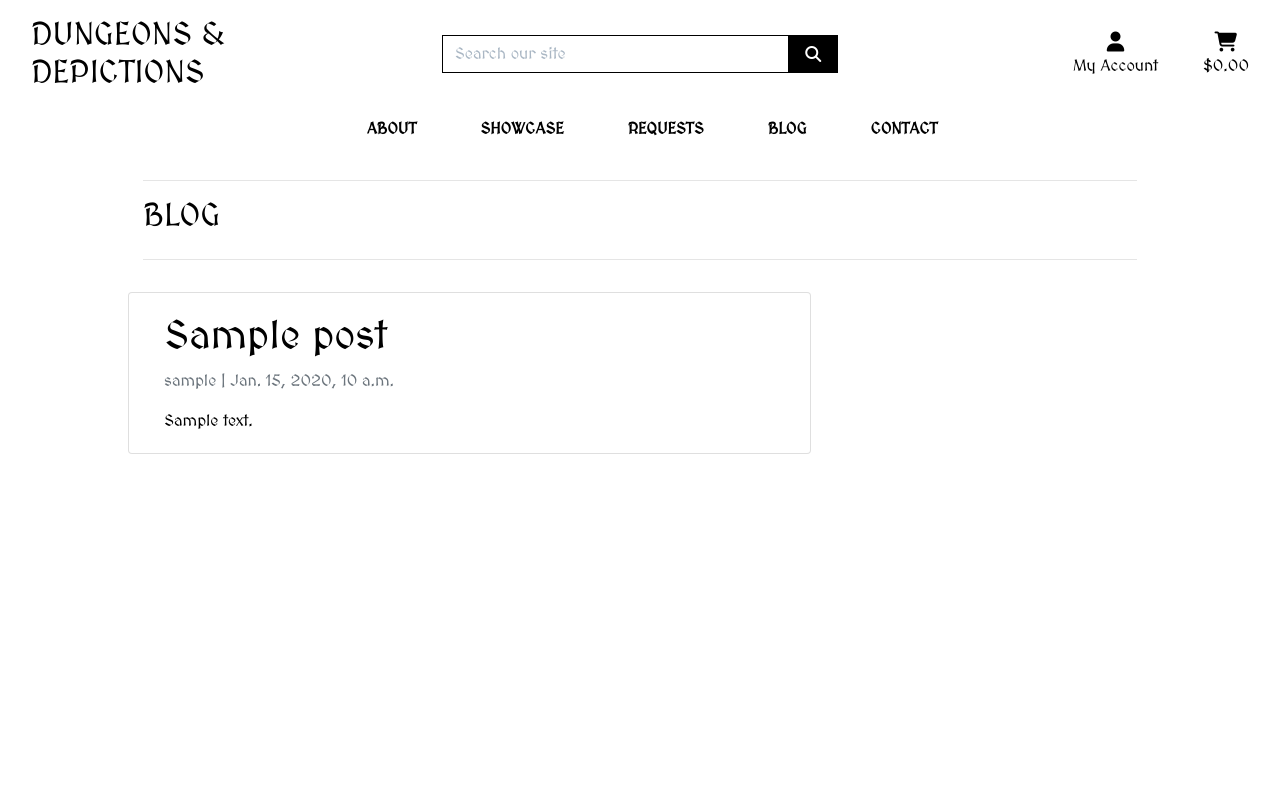
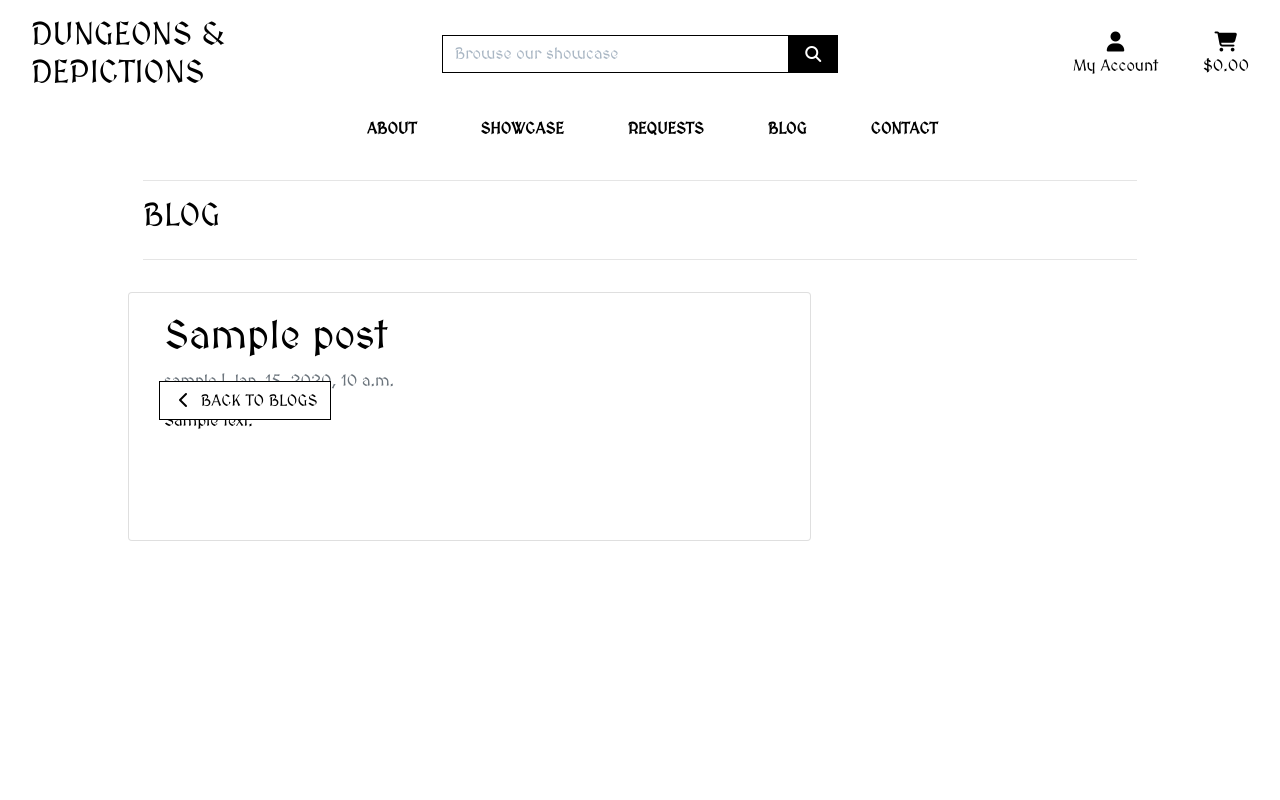
Before and after one commit to Code-Institute-Submissions/ci_milestone_project_4_dungeons_and_depictions, a Django app: a page that uses templates/base.html in a window 1280 px wide. Run offline with Django 3.2, Linux system fonts and the light colour scheme; tables that the repository leaves empty hold one stand-in row (values such as "Sample post"); parts of the project's set-up code (start-up, migrations or seed data) failed here and were passed over; some libraries are stand-ins or nearby versions.

Commit message:
Blog functional and buttons styled and added nav elements.

```diff
--- a/blog/templates/blog/blog.html
+++ b/blog/templates/blog/blog.html
@@ -28,7 +28,7 @@
 						<h2 class="card-title">{{ post.title }}</h2>
 						<p class="card-text text-muted h6">{{ post.author }} | {{ post.created_on}} </p>
 						<p class="card-text">{{post.content|slice:":200" }}</p>
-						<a href="{% url 'post_detail' post.slug  %}" class="btn btn-primary">Read More &rarr;</a>
+						<a href="{% url 'post_detail' post.slug  %}" class="btn btn-black rounded-0 mt-5">Read More &rarr;</a>
 					</div>
 				</div>
 				{% endfor %}
--- a/blog/templates/blog/post_detail.html
+++ b/blog/templates/blog/post_detail.html
@@ -26,6 +26,14 @@
 					<p class=" text-muted">{{ post.author }} | {{ post.created_on }}</p>
 					<p class="card-text ">{{ object.content | safe }}</p>
 				</div>
+                <div class="col-12">
+                    <a href="{% url 'blog' %}" class="btn btn-outline-black rounded-0 mt-5">
+                        <span class="icon">
+                            <i class="fas fa-chevron-left"></i>
+                        </span>
+                        <span class="text-uppercase">Back to blogs</span>
+                    </a>
+                </div>
 			</div>
 		</div>
 	</div>
--- a/templates/base.html
+++ b/templates/base.html
@@ -69,7 +69,7 @@
             <div class="col-12 col-lg-4 my-auto py-1 py-lg-0">
                 <form method="GET" action="{% url 'commissions' %}">
                     <div class="input-group w-100">
-                        <input class="form-control border border-black rounded-0" type="text" name="q" placeholder="Search our site">
+                        <input class="form-control border border-black rounded-0" type="text" name="q" placeholder="Browse our showcase">
                         <div class="input-group-append">
                             <button class="form-control btn btn-black border border-black rounded-0" type="submit">
                                 <span class="icon">
--- a/templates/includes/main-nav.html
+++ b/templates/includes/main-nav.html
@@ -41,7 +41,7 @@
         </li>
 
 		<li class="nav-item">
-			<a class="logo-font font-weight-bold nav-link text-black mr-5" href="#" id="blog-link">
+			<a class="logo-font font-weight-bold nav-link text-black mr-5" href="{% url 'blog' %}" id="blog-link">
 				Blog
 			</a>
 		</li>
```
